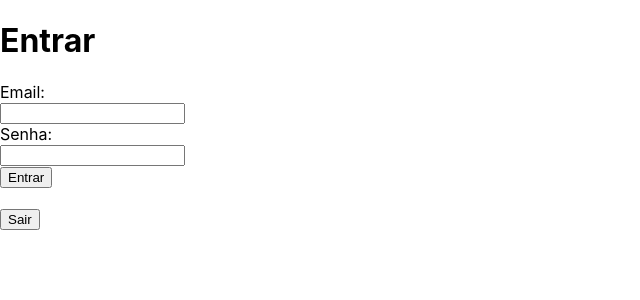
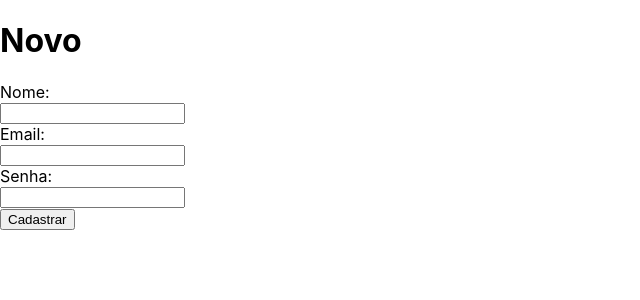
Before and after one commit to romagnolocesar/projeto-firebase, a React (Create React App) app: page / in a window 1280 px wide. Shown: the top 300 px of the page, without its empty margins (0-640 px from the left). Built offline with nearby package versions, Linux system fonts and the light colour scheme; no server answers.

Commit message:
Aula 64 - Firebase and Auth

```diff
--- a/src/App.js
+++ b/src/App.js
@@ -5,22 +5,55 @@
     constructor(props){
         super(props);
         this.state = {
+            nome: '',
             email: '',
             senha: ''
         };
 
+        this.cadastrar = this.cadastrar.bind(this);
         this.logar = this.logar.bind(this);
         this.sair = this.sair.bind(this);
 
-        // firebase.auth().signOut();
+        firebase.auth().signOut();
 
         //Verifica se o usuário está logado
         firebase.auth().onAuthStateChanged( (user) => {
             if(user){
-                alert('Usuário Logado com sucesso!\nEmail: ' + user.email);
+                firebase.database().ref('usuarios').child(user.uid).set({
+                    nome: this.state.nome
+                })
+                .then( () => {
+                    this.setState({
+                        nome: '',
+                        email: '',
+                        senha: ''
+                    })
+                });
             }
         });
     }
+
+    cadastrar(e){
+        let {email, senha} = this.state;
+
+        firebase.auth().createUserWithEmailAndPassword(email, senha)
+        .then( (success) => {
+            alert('Usuário cadastrado com sucesso');
+            // this.setState({email: '', senha: ''});
+        })
+        .catch( (error) => {
+            // if(error.code === 'auth/wrong-password'){
+            //     alert('Senha incorreta.');
+            // }else if(error.code === 'auth/user-not-found' || error.code === 'auth/user-not-found'){
+            //     alert('Usuário não encontrado.')
+            // }else{
+            //    alert('Codigo de Erro: ' + error.code);
+            // }
+            alert('Codigo de Erro: ' + error.code);
+        });
+        e.preventDefault();
+    }
+
 
     logar(e){
         let {email, senha} = this.state;
@@ -42,6 +75,7 @@
         e.preventDefault();
     }
 
+
     sair(){
         firebase.auth().signOut()
         .then( (user) => {
@@ -56,8 +90,11 @@
     render(){
         return(
             <div>
-                <h1>Entrar</h1>
-                <form onSubmit={ this.logar }>
+                <h1>Novo</h1>
+                <form onSubmit={ (e) => this.cadastrar(e) }>
+                    <label>Nome:</label><br/>
+                    <input type="text" value={this.state.nome}
+                        onChange={ (e) => this.setState({nome: e.target.value}) }/><br/>
 
                     <label>Email:</label><br/>
                     <input type="text" value={this.state.email}
@@ -67,10 +104,8 @@
                     <input type="text" value={this.state.senha}
                         onChange={ (e) => this.setState({senha: e.target.value})}/><br/>
 
-                    <button type="submit">Entrar</button>
+                    <button type="submit">Cadastrar</button>
                 </form>
-                <br/>
-                <button onClick={ this.sair }>Sair</button>
             </div>
         );
     }
```
